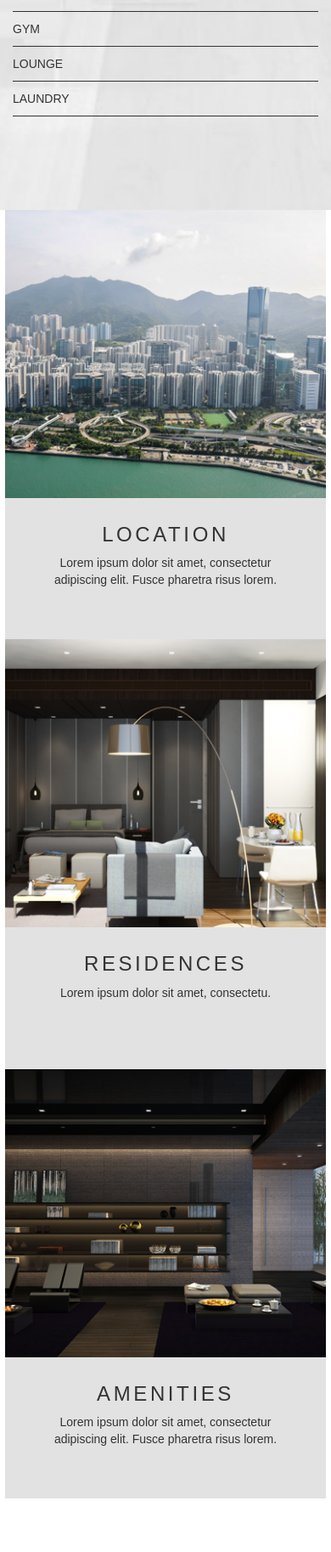
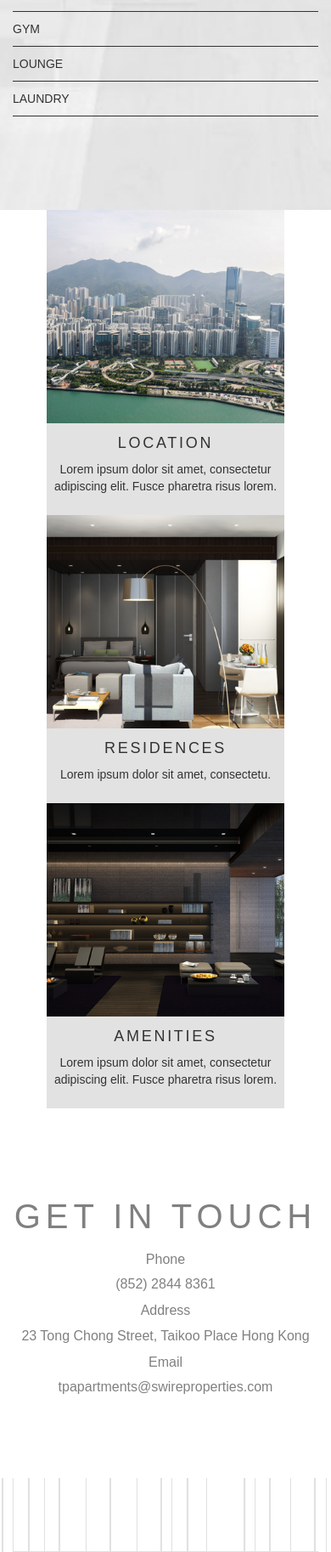
Before and after one commit to kossa/taikoo, a PHP site: page / in a window 390 px wide. Shown: the part 1644-3470 px from the top of the page at 85% size. Run offline with PHP 8.4, Linux system fonts and the light colour scheme; some web fonts are replaced.

Commit message:
Page Links - Image Row height

```diff
--- a/css/style.css
+++ b/css/style.css
@@ -104,14 +104,18 @@ footer#footer a{font-family: 'proxima_nova_rgbold', sans-serif;font-size: 16px;c
     .navbar-toggle span{background-color: #fff;}
     #header .navbar{margin-left: 0;}
     #header .navbar-nav>li:last-of-type{float: none;}
-    .our-products .col4{width: 90%;margin: 0 auto;float: none;}
+    .our-products .col4{width: 340px;margin: 0 auto;float: none;}
     section.contact-form textarea{width: 100%;}
     .building-information h4, .building-information p{padding-right: 0;}
+    .our-products footer{padding: 14px 0;}
+    .our-products h3{font-size: 18px;}
+    .our-products p{height: auto;min-height: 0;padding: 0 2%;}
 }
 @media screen and (max-width: 480px){
     section.contemporary-comfort{padding: 28px 0;}
     section.contemporary-comfort h3{font-size: 14px;}
     section.contemporary-comfort h2{font-size: 28px;}
+    .our-products .col4 {width: 280px;}
 }
 
 
```
